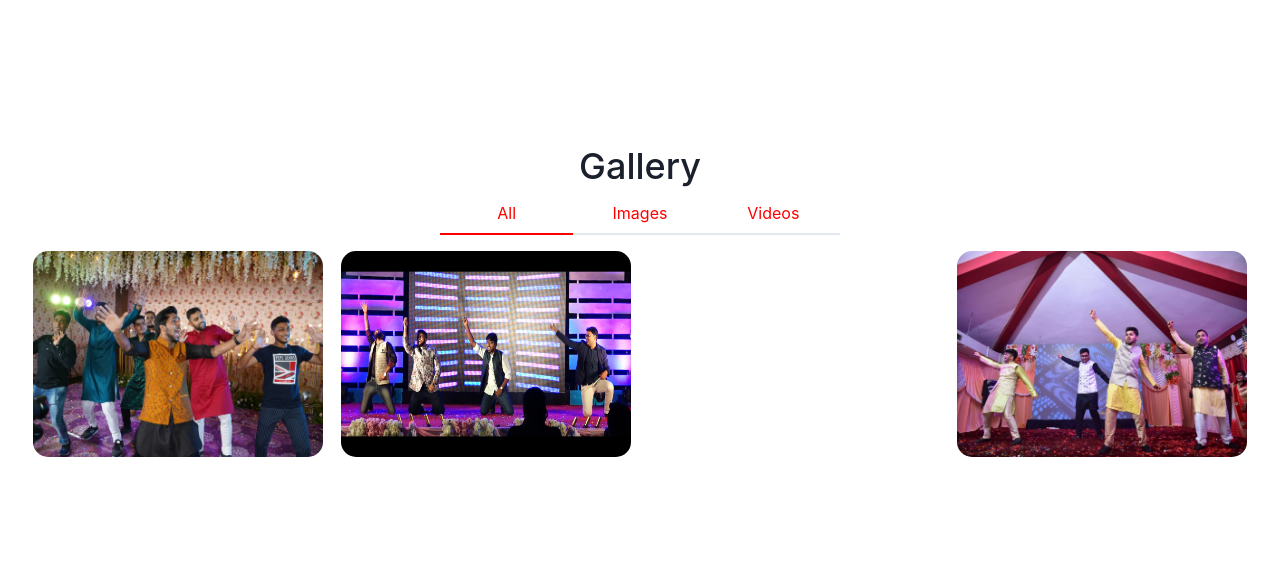
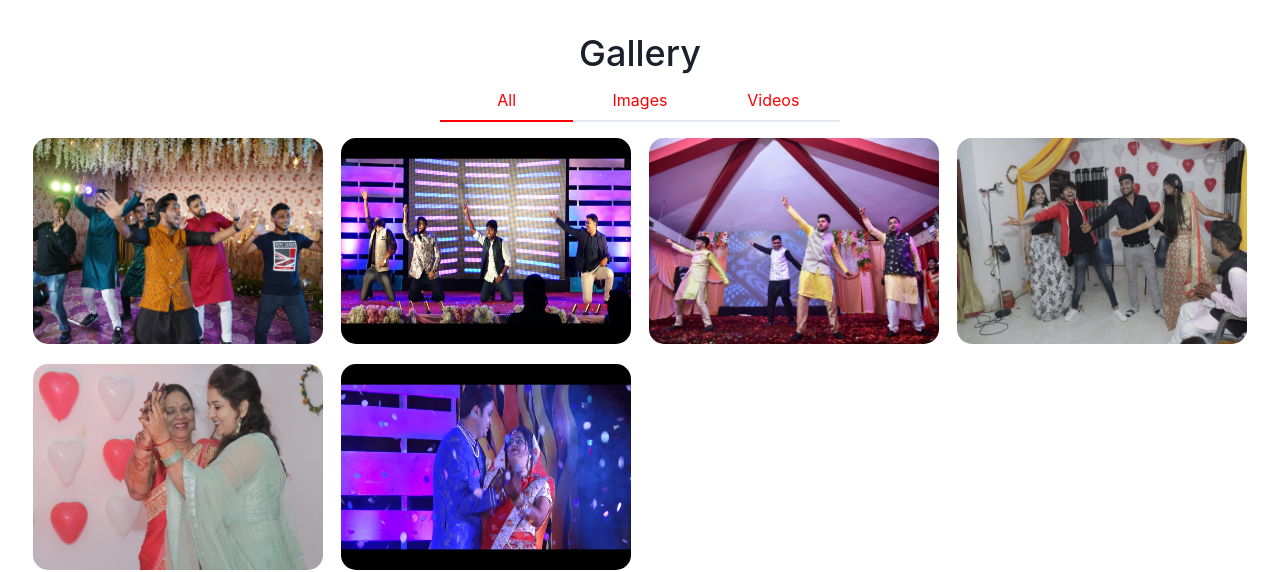
Before and after one commit to desaidhruv/grandSangeet, a React (Create React App) app: page / in a window 1280 px wide. Shown: the part 3680-4252 px from the top of the page. Built offline with nearby package versions, Linux system fonts and the light colour scheme; a web font is replaced by a local one.

Commit message:
Galery Updated

```diff
--- a/src/components/sections/Gallery.js
+++ b/src/components/sections/Gallery.js
@@ -64,8 +64,8 @@ export default function Gallery() {
                     borderRadius="15px"
                   />
                 </VStack>
-                <VStack>
-                  {/* <iframe
+                {/* <VStack>
+                  <iframe
                     height="100%"
                     width="100%"
                     src="https://www.youtube.com/embed/8Pot-rK-13Y?modestbranding=1&autoplay=1&showinfo=0&controls=0"
@@ -73,8 +73,8 @@ export default function Gallery() {
                     frameborder="0" allow="accelerometer; clipboard-write; encrypted-media; gyroscope; picture-in-picture"
                     allowfullscreen
                     className="ytVideo"
-                  ></iframe> */}
-                </VStack>
+                  ></iframe>
+                </VStack> */}
                 <VStack>
                   <Image
                     h={['107px', '107px', '107px', '206px']}
@@ -83,7 +83,7 @@ export default function Gallery() {
                     borderRadius="15px"
                   />
                 </VStack>
-                {/* <VStack>
+                <VStack>
                   <Image
                     h={['107px', '107px', '107px', '206px']}
                     w={['151px', '151px', '151px', '290px']}
@@ -107,7 +107,7 @@ export default function Gallery() {
                     borderRadius="15px"
                   />
                 </VStack>
-                <VStack>
+                {/* <VStack>
                   <Image
                     h={['107px', '107px', '107px', '206px']}
                     w={['151px', '151px', '151px', '290px']}
```
